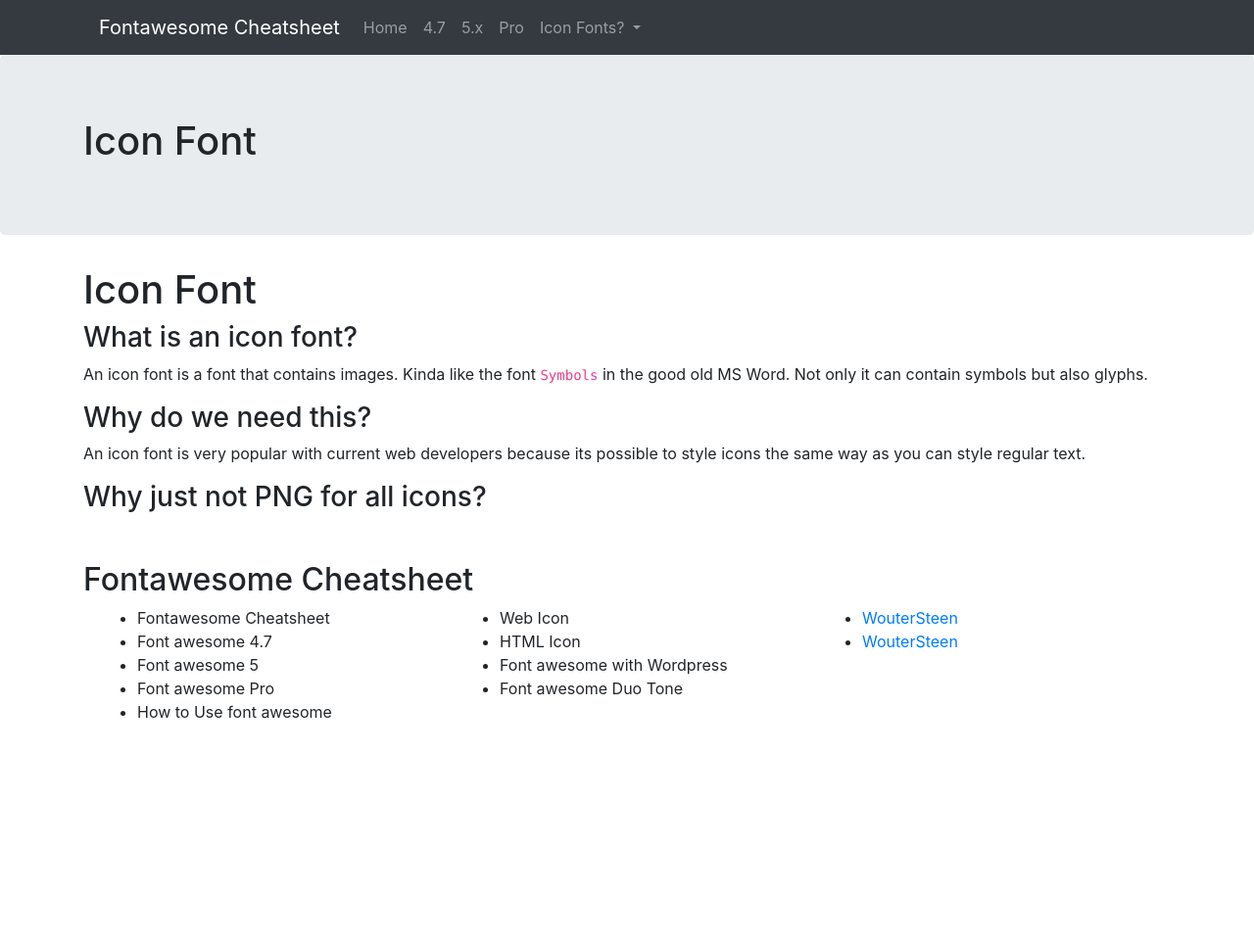
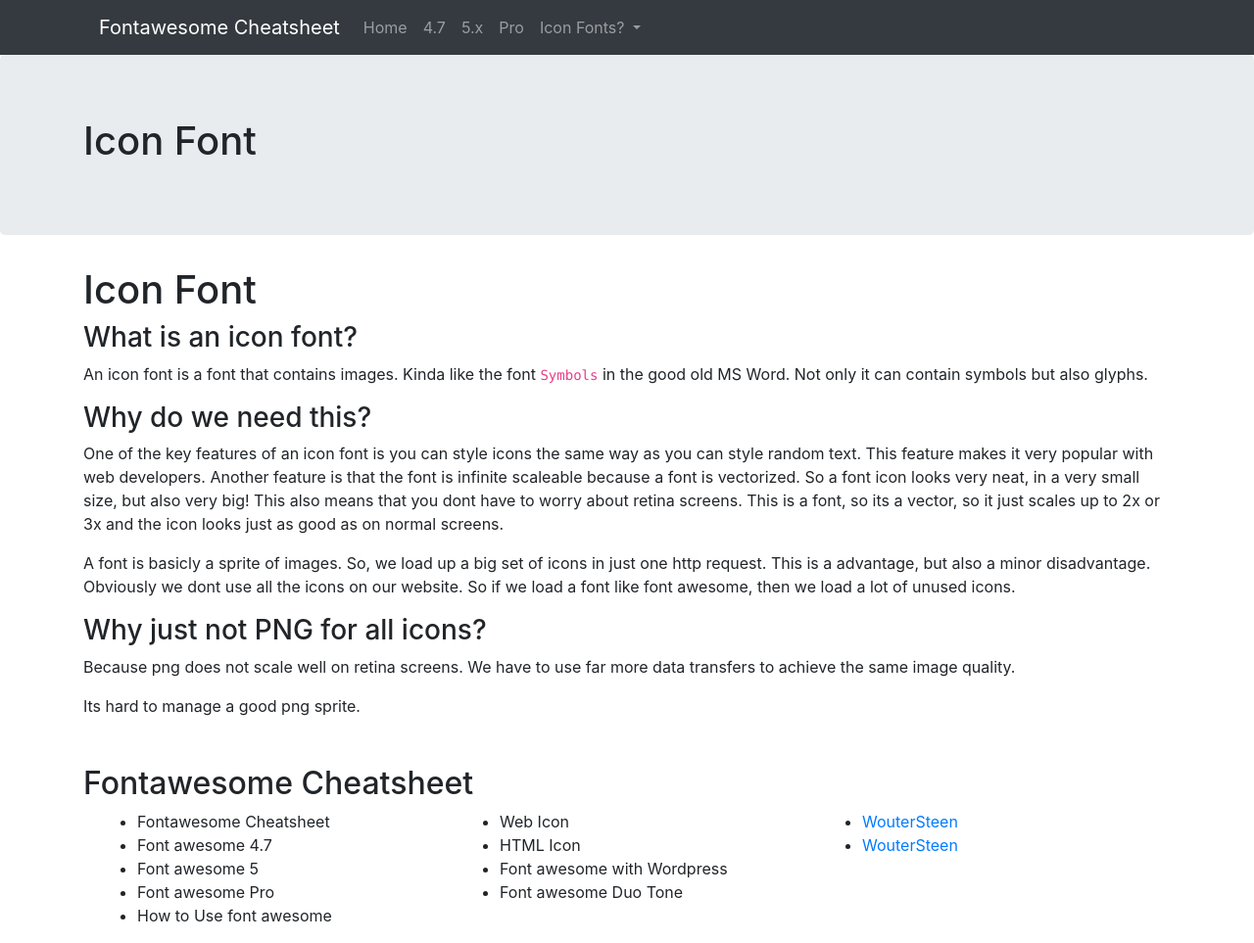
Before and after one commit to WouterSteen/fontawesome-cheatsheet, a Jekyll site: the page built from icon-font.md, in a window 1280 px wide. Shown: the whole page at 98% size. Built offline with Jekyll 4.4.1, drawn with Linux system fonts in a browser that asks for light colours; nearby versions of some CDN libraries; before the commit the page ends 900 px from its top, so only the background shows below that.

Commit message:
Updated icon font blog

```diff
--- a/icon-font.md
+++ b/icon-font.md
@@ -14,11 +14,21 @@
 `Symbols` in the good old MS Word.
 Not only it can contain symbols but also glyphs.
 
-
 ### Why do we need this?
 
-An icon font is very popular with current web developers because its possible
-to style icons the same way as you can style regular text.
+One of the key features of an icon font is you can style icons the same way as
+you can style random text. This feature makes it very popular with web developers.
+Another feature is that the font is infinite scaleable because a font is vectorized.
+So a font icon looks very neat, in a very small size, but also very big!
+This also means that you dont have to worry about retina screens. This is a font,
+so its a vector, so it just scales up to 2x or 3x and the icon looks just as good as on normal screens.
 
+A font is basicly a sprite of images. So, we load up a big set of icons in just one http request.
+This is a advantage, but also a minor disadvantage. Obviously we dont use all the icons on our website. So if we load a font like
+font awesome, then we load a lot of unused icons.
 
 ### Why just not PNG for all icons?
+
+Because png does not scale well on retina screens. We have to use far more data transfers to achieve the same image quality.
+
+Its hard to manage a good png sprite.
```
